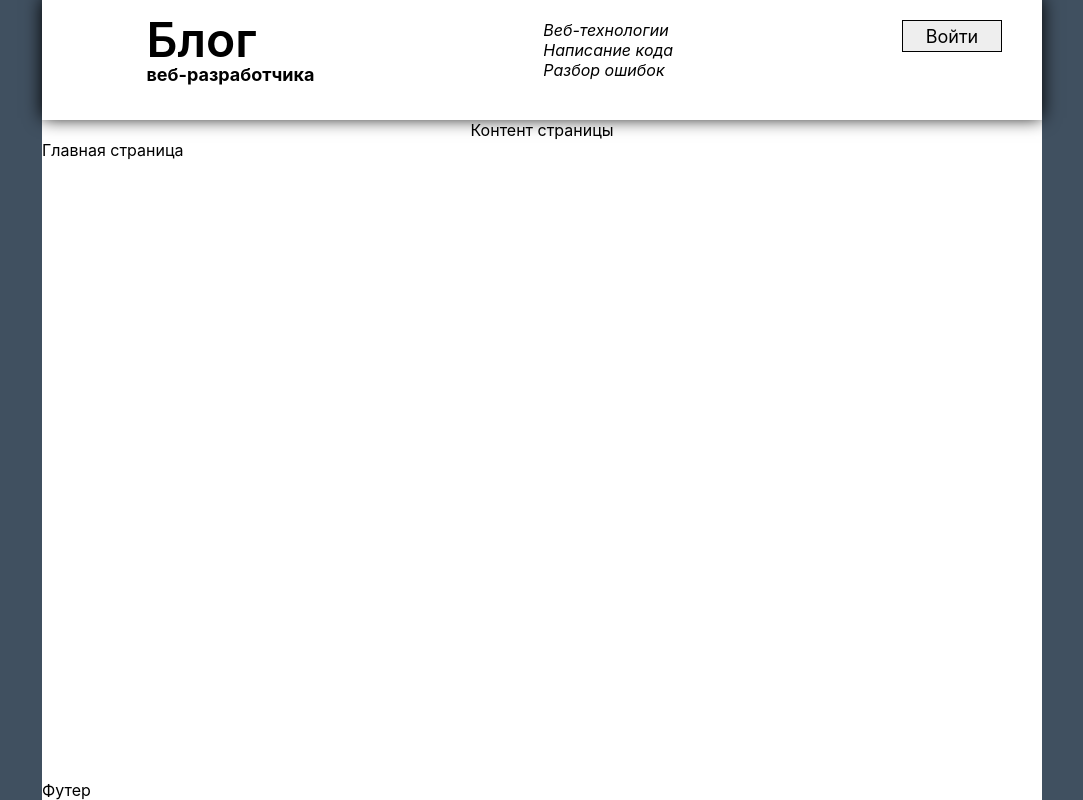
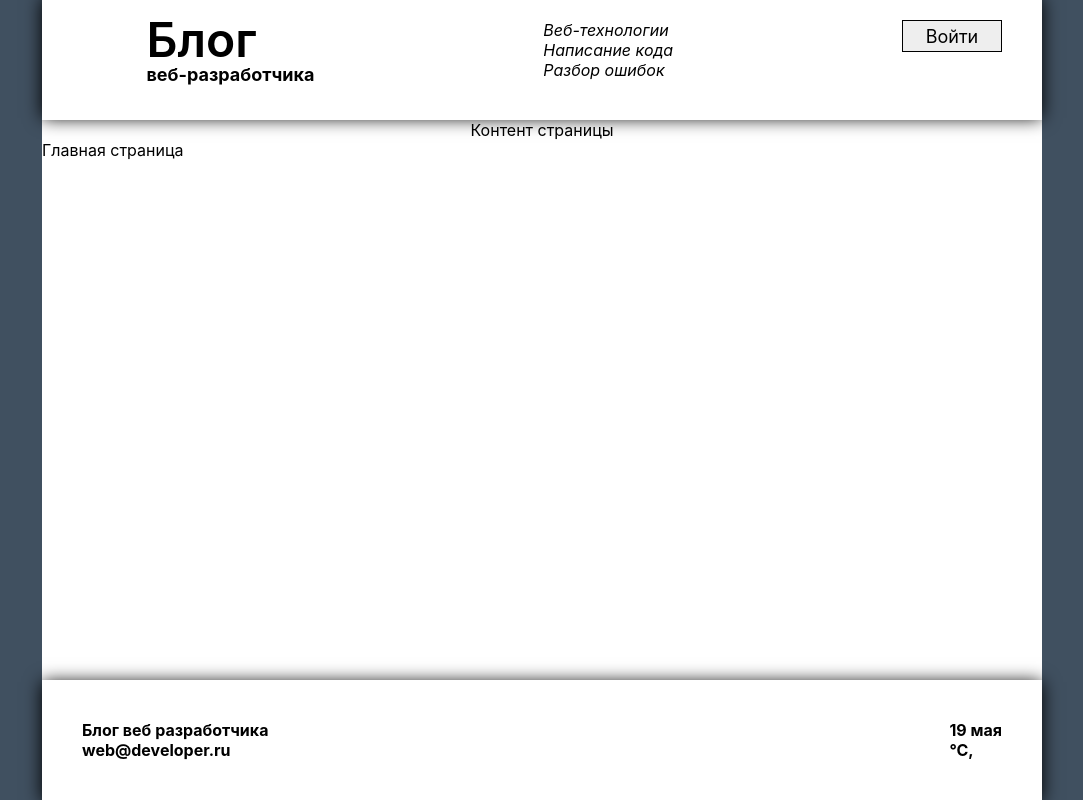
Before and after one commit to djKeysi/blog_react, a React (Vite) app: page / in a window 1280 px wide. Shown: the whole page, without its empty margins (98-1181 px from the left). Built offline with nearby package versions, Linux system fonts and the light colour scheme; no server answers; a web font is replaced by a local one.

Commit message:
Реализовать футер

```diff
--- a/src/blog.jsx
+++ b/src/blog.jsx
@@ -1,7 +1,7 @@
 import { Route, Routes } from 'react-router-dom';
 import './index.css';
 import styled from 'styled-components';
-import { Header } from './components';
+import { Footer, Header } from './components';
 
 const AppColumn = styled.div`
 	display: flex;
@@ -21,7 +21,7 @@
 	text-align: center;
 `;
 
-const Footer = () => <div>Футер</div>;
+// const Footer = () => <div>Футер</div>;
 
 export const Blog = () => {
 	return (
--- /dev/null
+++ b/src/components/footer/footer.jsx
@@ -0,0 +1,55 @@
+import { useEffect, useState } from 'react';
+import styled from 'styled-components';
+
+//const FooterContainer = styled.div``
+
+const FooterContainer = ({ className }) => {
+	const [city, setCity] = useState('');
+	const [temperature, setTemperature] = useState('');
+	const [weather, setWeather] = useState('');
+
+	useEffect(() => {
+		fetch(
+			'https://api.openweathermap.org/data/2.5/weather?q=Novokuznetsk&units=metric&lang=ru&appid=8a5a1b66bb40eb3841059525fe2f71a2',
+		)
+			.then((data) => data.json())
+			.then(({ name, main, weather }) => {
+				setCity(name);
+				setTemperature(Math.round(main.temp));
+				setWeather(weather[0].description);
+			});
+	}, []);
+	return (
+		<div className={className}>
+			<div>
+				<div>Блог веб разработчика</div>
+				<div>web@developer.ru</div>
+			</div>
+			<div>
+				<div>
+					{city}{' '}
+					{new Date().toLocaleDateString('ru', {
+						day: 'numeric',
+						month: 'long',
+					})}
+				</div>
+				<div>
+					{temperature}°C, {weather}
+				</div>
+			</div>
+		</div>
+	);
+	//8a5a1b66bb40eb3841059525fe2f71a2
+};
+
+export const Footer = styled(FooterContainer)`
+	display: flex;
+	justify-content: space-between;
+	align-items: center;
+	width: 1000px;
+	height: 120px;
+	padding: 20px 40px;
+	font-weight: bold;
+	background-color: #fff;
+	box-shadow: rgb(0, 0, 0) 0px 2px 17px;
+`;
--- a/src/components/index.js
+++ b/src/components/index.js
@@ -1,2 +1,3 @@
 export * from './header/header.jsx';
 export * from './icon/icon.jsx';
+export * from './footer/footer.jsx';
```
